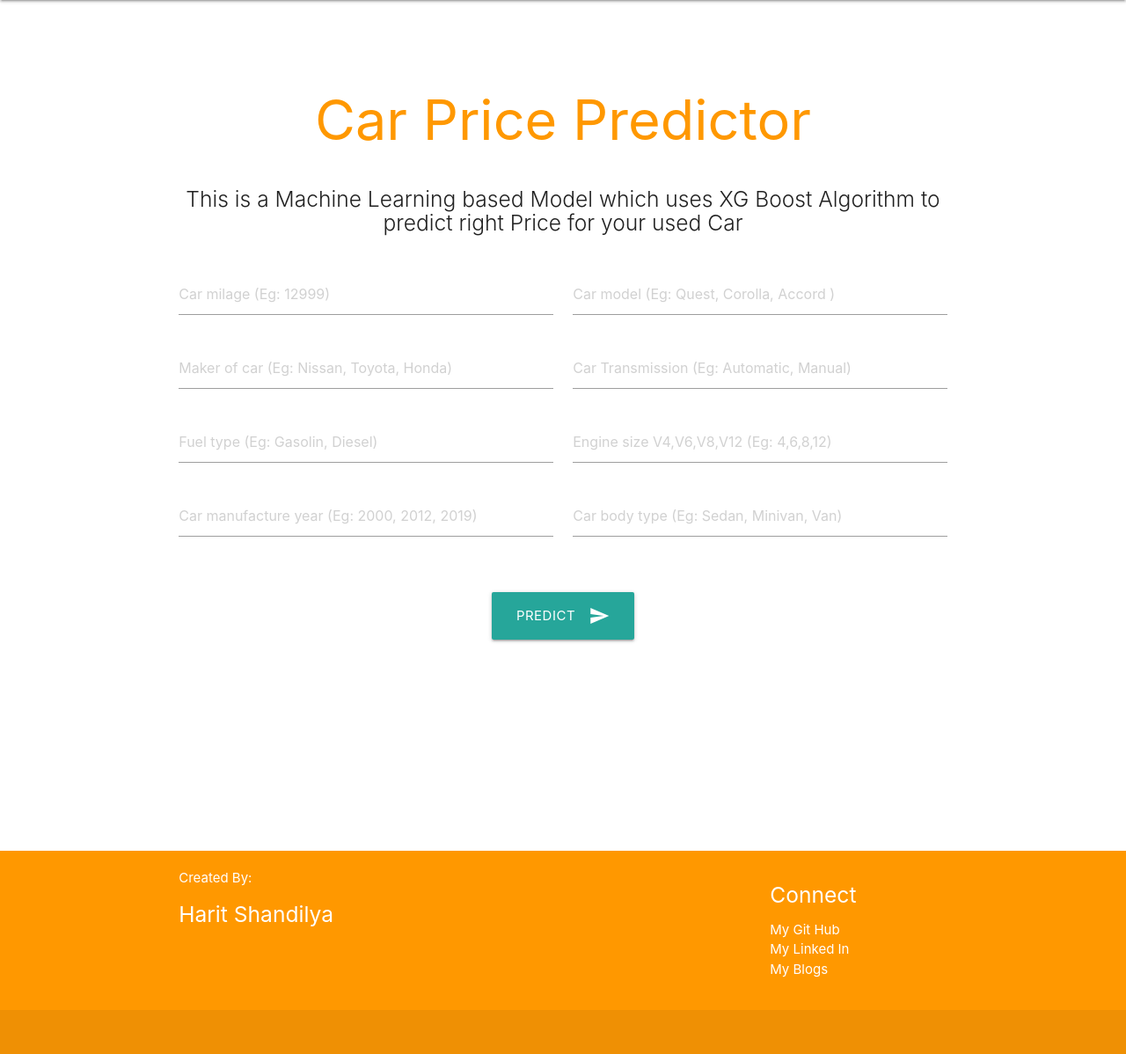
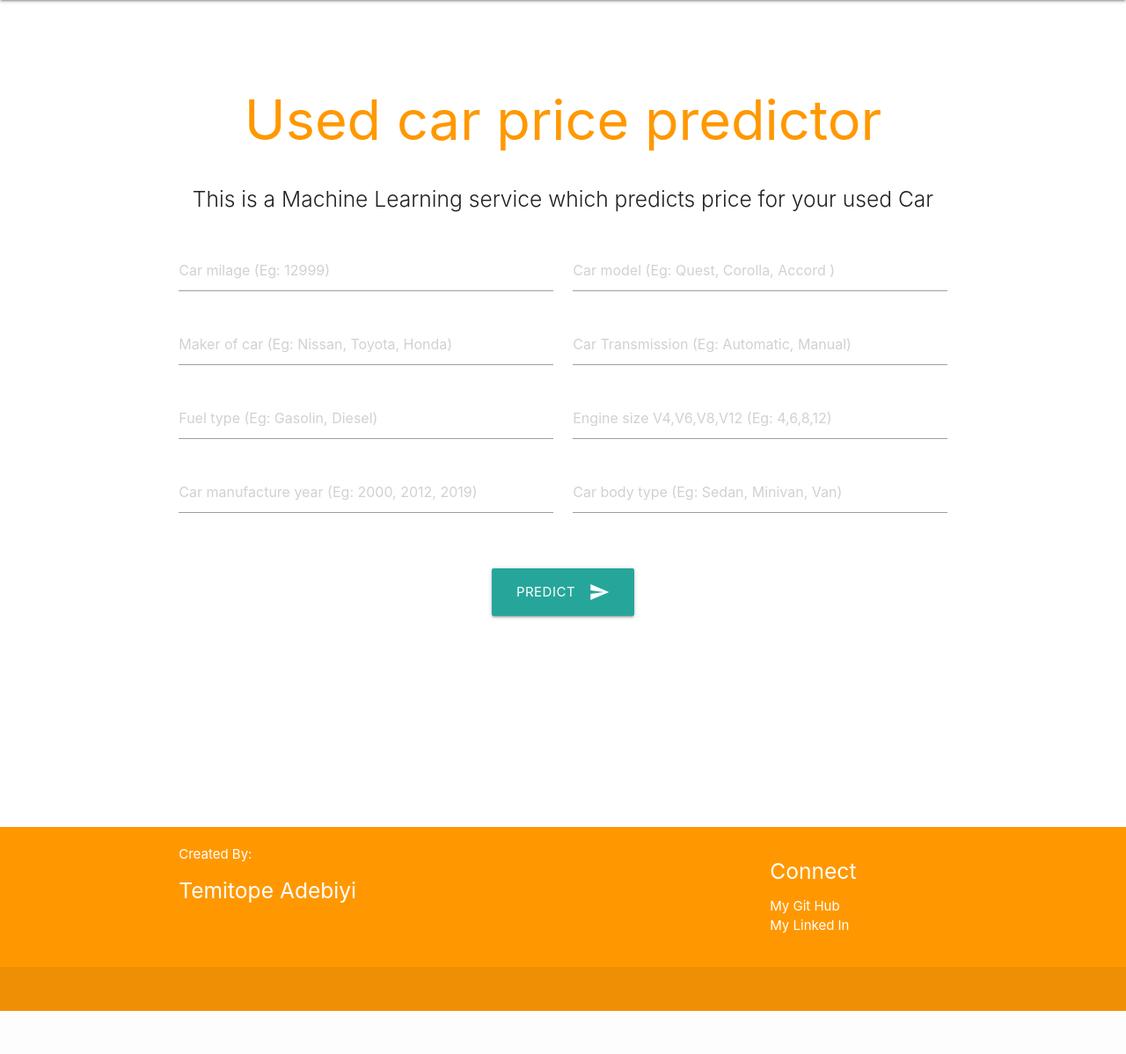
Before and after one commit to Crowntopsss/automated-car-model-prediction-service, a Flask app: page / in a window 1280 px wide. Shown: the part 64-1262 px from the top of the page at 88% size. After the commit the page ends 1213 px from the top, so only its background shows below. Run offline with Flask 2, Linux system fonts and the light colour scheme; parts of the project's set-up code (start-up, migrations or seed data) failed here and were passed over; some libraries are stand-ins or nearby versions.

Commit message:
inde changed

```diff
--- a/templates/index.html
+++ b/templates/index.html
@@ -34,9 +34,9 @@
   <div class="section no-pad-bot" id="index-banner">
     <div class="container">
       <br><br>
-      <h1 class="header center orange-text">Car Price Predictor</h1>
+      <h1 class="header center orange-text">Used car price predictor</h1>
       <div class="row center">
-        <h5 class="header col s12 light">This is a Machine Learning based Model which uses XG Boost Algorithm to predict right Price for your used Car
+        <h5 class="header col s12 light">This is a Machine Learning service which predicts price for your used Car
         </h5>
       </div>
 
@@ -149,7 +149,7 @@
       <div class="row">
         <div class="col l6 s12">
           <h7 class="white-text">Created By:</h7>
-          <h5 class="white-text">Harit Shandilya</h5>
+          <h5 class="white-text">Temitope Adebiyi</h5>
 
           <p class="grey-text text-lighten-4"></p>
 
@@ -167,9 +167,9 @@
         <div class="col l3 s12">
           <h5 class="white-text">Connect</h5>
           <ul>
-            <li><a class="white-text" href="https://github.com/harit198">My Git Hub</a></li>
-            <li><a class="white-text" href="https://www.linkedin.com/in/harit-shandilya-b8967915a/">My Linked In</a></li>
-            <li><a class="white-text" href="https://medium.com/@haritshandilya198">My Blogs</a></li>
+            <li><a class="white-text" href="hhttps://github.com/Crowntopsss">My Git Hub</a></li>
+            <li><a class="white-text" href="https://www.linkedin.com/in/adebiyi-temitope-600b41126/">My Linked In</a></li>
+
             <li><a class="white-text" href="#!"></a></li>
           </ul>
         </div>
```
